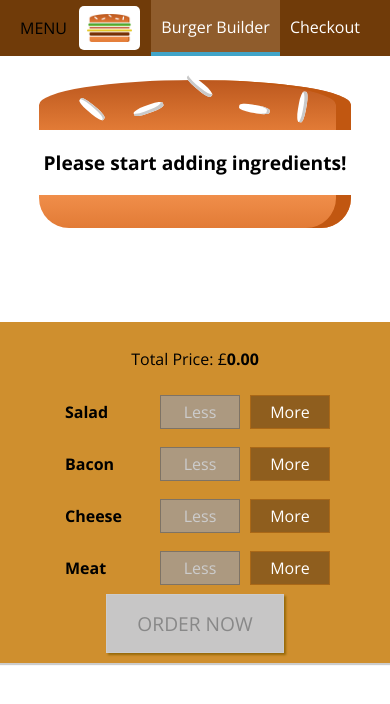
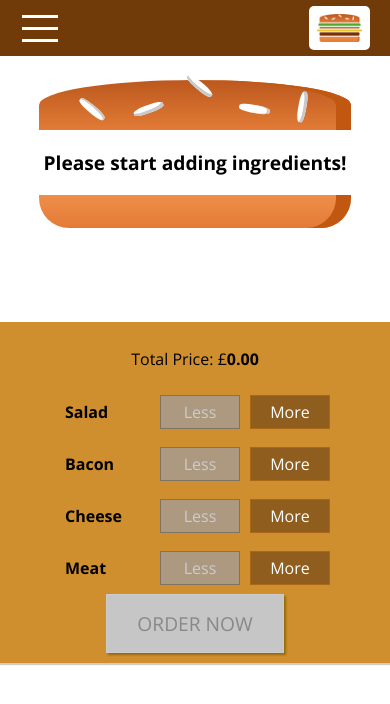
Before and after one commit to CristyTarantino/react-burger, a React (Create React App) app: page / in a window 390 px wide. Shown: the top 704 px of the page. Built offline with nearby package versions, Linux system fonts and the light colour scheme.

Commit message:
add mobile navigation

```diff
--- a/src/components/Layout/Layout.js
+++ b/src/components/Layout/Layout.js
@@ -1,22 +1,39 @@
-import React from 'react'
+import React, { Component} from 'react'
 import PropTypes from 'prop-types'
 
 import style from './Layout.module.scss'
 
 import Toolbar from '../Navigation/Toolbar/Toolbar'
 
-const layout = (props) => (
+import SideDrawer from '../Navigation/SideDrawer/SideDrawer'
+
+class Layout extends Component {
+  state = {
+    showSideDrawer: false
+  }
+
+  sideDrawerToggleHandler = () => {
+    this.setState((prevState) => {
+      return {showSideDrawer: !prevState.showSideDrawer}
+    })
+  }
+
+  render() {
+    return (
       // React.Fragment https://reactjs.org/docs/fragments.html
       <>
-    <Toolbar />
+        <Toolbar drawerToggleClicker={this.sideDrawerToggleHandler} />
+        <SideDrawer open={this.state.showSideDrawer} closed={this.sideDrawerToggleHandler} />
         <main className={style.content}>
-      {props.children}
+          {this.props.children}
         </main>
       </>
     )
+  }
+}
 
-layout.propTypes = {
+Layout.propTypes = {
   children: PropTypes.node.isRequired
 }
 
-export default layout
+export default Layout
--- a/src/components/Logo/Logo.module.scss
+++ b/src/components/Logo/Logo.module.scss
@@ -1,7 +1,7 @@
 .logo {
   background-color: white;
   padding: 8px;
-  height: 80%;
+  height: 100%;
   box-sizing: border-box;
   border-radius: 5px;
 
--- a/src/components/Navigation/NavigationItemList/NavigationItem/NavigationItem.module.scss
+++ b/src/components/Navigation/NavigationItemList/NavigationItem/NavigationItem.module.scss
@@ -1,6 +1,25 @@
 .navigation-item {
+  margin: 10px 0;
+  box-sizing: border-box;
+  display: block;
+  width: 100%;
+
+  a {
+    color: #8F5C2C;
+    text-decoration: none;
+    width: 100%;
+    box-sizing: border-box;
+    display: block;
+
+    &:hover,
+    &:active,
+    &.active {
+      color: #40A4C8;
+    }
+  }
+
+  @media (min-width: 500px) {
     margin: 0;
-  box-sizing: border-box;
     display: flex;
     height: 100%;
     width: auto;
@@ -8,11 +27,9 @@
 
     a {
       color: white;
-    text-decoration: none;
       height: 100%;
       padding: 16px 10px;
       border-bottom: 4px solid transparent;
-    box-sizing: border-box;
 
       &:hover,
       &:active,
@@ -23,3 +40,4 @@
       }
     }
   }
+}
--- a/src/components/Navigation/NavigationItemList/NavigationItemList.js
+++ b/src/components/Navigation/NavigationItemList/NavigationItemList.js
@@ -5,8 +5,8 @@ import NavigationItem from './NavigationItem/NavigationItem'
 
 const navigationItemList = (props) => (
   <ul className={style['navigation-item-list']}>
-    <NavigationItem link="/" active>Burger Builder</NavigationItem>
-    <NavigationItem link="/">Checkout</NavigationItem>
+    <NavigationItem link='/' active>Burger Builder</NavigationItem>
+    <NavigationItem link='/'>Checkout</NavigationItem>
   </ul>
 )
 
--- a/src/components/Navigation/NavigationItemList/NavigationItemList.module.scss
+++ b/src/components/Navigation/NavigationItemList/NavigationItemList.module.scss
@@ -5,4 +5,9 @@
   display: flex;
   align-items: center;
   height: 100%;
+  flex-flow: column;
+
+  @media (min-width: 500px) {
+    flex-flow: row;
+  }
 }
--- /dev/null
+++ b/src/components/Navigation/SideDrawer/DrawerToggle/DrawerToggle.js
@@ -0,0 +1,12 @@
+import React from 'react'
+import style from './DrawerToggle.module.scss'
+
+const drawerToggle = (props) => (
+  <div className={style['drawer-toggle']} onClick={props.clicked}>
+    <div></div>
+    <div></div>
+    <div></div>
+  </div>
+)
+
+export default drawerToggle
--- /dev/null
+++ b/src/components/Navigation/SideDrawer/DrawerToggle/DrawerToggle.module.scss
@@ -0,0 +1,21 @@
+.drawer-toggle {
+  width: 40px;
+  height: 100%;
+  display: flex;
+  flex-flow: column;
+  justify-content: space-around;
+  align-items: center;
+  padding: 10px 0;
+  box-sizing: border-box;
+  cursor: pointer;
+
+  div {
+    width: 90%;
+    height: 3px;
+    background-color: white;
+  }
+
+  @media (min-width: 500px) {
+    display: none;
+  }
+}
--- /dev/null
+++ b/src/components/Navigation/SideDrawer/SideDrawer.js
@@ -0,0 +1,29 @@
+import React from 'react'
+import style from './SideDrawer.module.scss'
+import Logo from '../../Logo/Logo'
+import NavigationItemList from '../NavigationItemList/NavigationItemList'
+import Backdrop from '../../UI/Backdrop/Backdrop'
+
+const sideDrawer = (props) => {
+  let attachedClasses = [style['side-drawer'], style.close]
+
+  if (props.open){
+    attachedClasses = [style['side-drawer'], style.open]
+  }
+
+  return (
+    <>
+      <Backdrop show={props.open} clicked={props.closed} />
+      <div className={attachedClasses.join(' ')}>
+        <div className={style['logo-container']}>
+          <Logo />
+        </div>
+        <nav className={style['desktop-only']}>
+          <NavigationItemList />
+        </nav>
+      </div>
+    </>
+  )
+}
+
+export default sideDrawer
--- /dev/null
+++ b/src/components/Navigation/SideDrawer/SideDrawer.module.scss
@@ -0,0 +1,30 @@
+.side-drawer {
+  position: fixed;
+  width: 280px;
+  max-width: 70%;
+  height: 100%;
+  left: 0;
+  top: 0;
+  z-index: 200;
+  background-color: white;
+  padding: 32px 16px;
+  box-sizing: border-box;
+  transition: transform .3s ease-out;
+
+  @media (min-width: 500px) {
+    display: none;
+  }
+
+  &.open {
+    transform: translateX(0);
+  }
+
+  &.close {
+    transform: translateX(-100%);
+  }
+
+  .logo-container {
+    height: 11%;
+    margin-bottom: 32px;
+  }
+}
--- a/src/components/Navigation/Toolbar/Toolbar.js
+++ b/src/components/Navigation/Toolbar/Toolbar.js
@@ -3,15 +3,18 @@ import React from 'react'
 import style from './Toolbar.module.scss'
 import Logo from '../../Logo/Logo'
 import NavigationItemList from '../NavigationItemList/NavigationItemList'
+import DrawerToggle from '../SideDrawer/DrawerToggle/DrawerToggle'
 
 const toolbar = (props) => (
- <header className={style.toolbar}>
-  <div>MENU</div>
-  <Logo />
-  <nav>
-    <NavigationItemList />
-  </nav>
- </header>
+  <header className={style.toolbar}>
+    <DrawerToggle clicked={props.drawerToggleClicker} />
+    <div className={style['logo-container']}>
+      <Logo />
+    </div>
+    <nav className={style['desktop-only']}>
+      <NavigationItemList />
+    </nav>
+  </header>
 )
 
 export default toolbar
--- a/src/components/Navigation/Toolbar/Toolbar.module.scss
+++ b/src/components/Navigation/Toolbar/Toolbar.module.scss
@@ -15,4 +15,14 @@
   nav {
     height: 100%;
   }
+
+  .logo-container {
+    height: 80%;
+  }
+
+  @media (max-width: 499px) {
+    .desktop-only {
+      display: none;
+    }
+  }
 }
```
Lines whose indentation alone changed are shown as unchanged.
